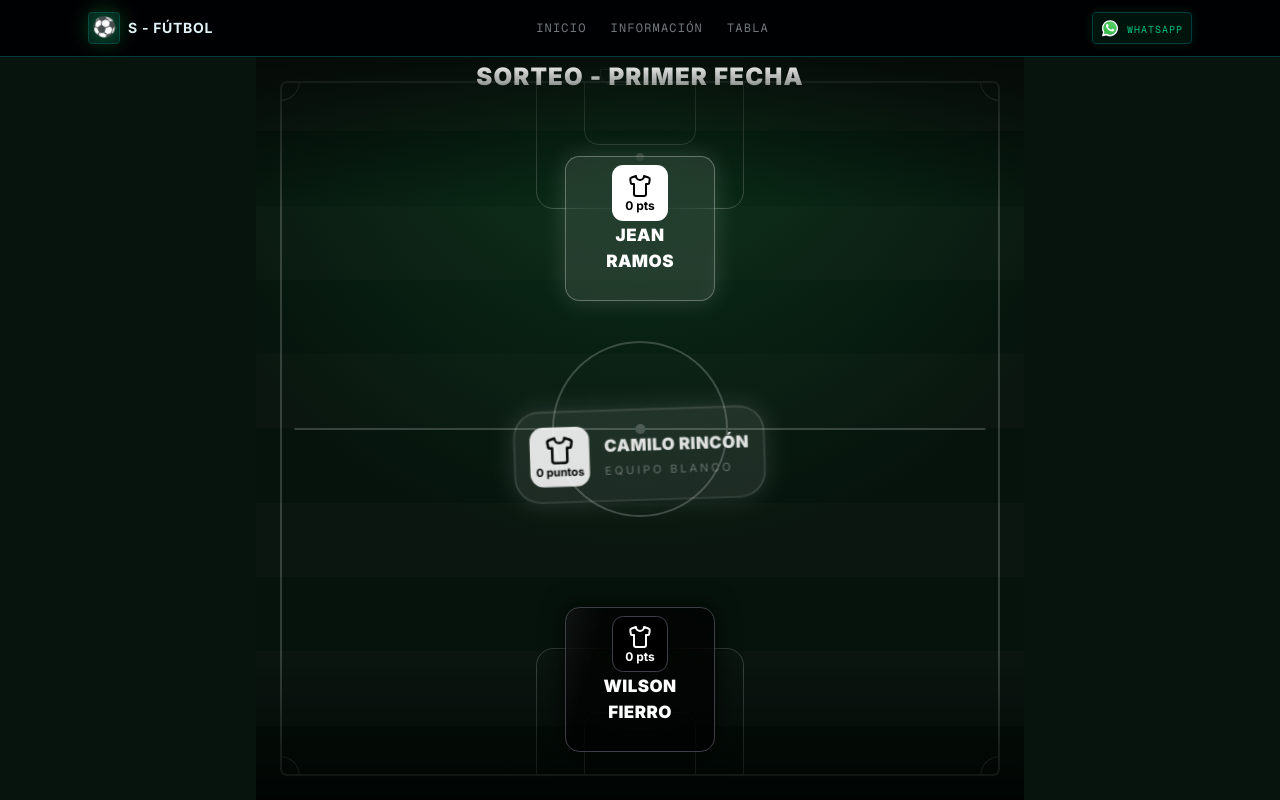
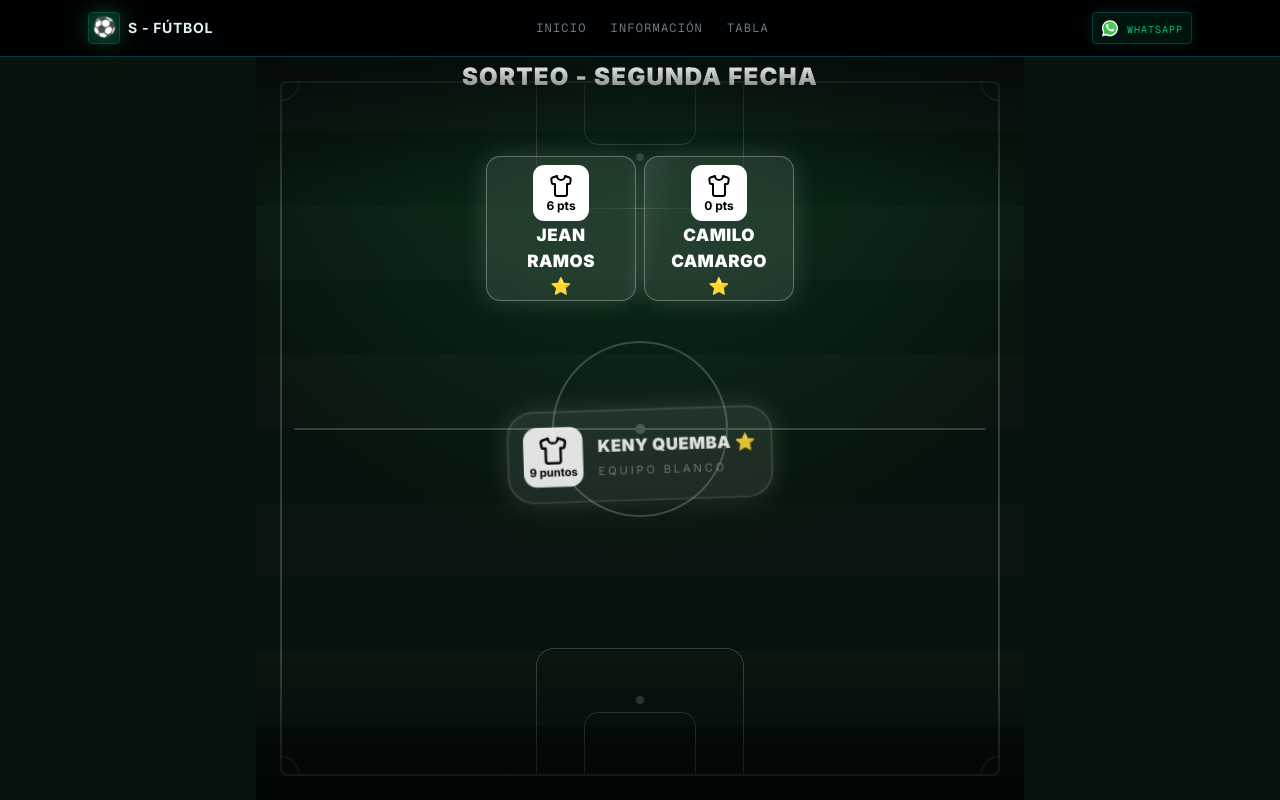
Before and after one commit to Wida7/s-futbol, a Next.js app: page /team-draw in a window 1280 px wide. Built offline with nearby package versions, Linux system fonts and the light colour scheme.

Commit message:
Sorteo fecha 2

```diff
--- a/app/team-draw/data.ts
+++ b/app/team-draw/data.ts
@@ -7,55 +7,120 @@ export interface Player {
 	mvp?: boolean
 }
 
-export const MATCH_ID = 'fecha-1'
-export const tittle = "SORTEO - PRIMER FECHA"
+export const MATCH_ID = 'fecha-2'
+export const tittle = "SORTEO - SEGUNDA FECHA"
 
 export const players: Player[] = [
-	{ id: 1, equipo: 'blanco',
-		nombre: 'Jean Ramos', valoracion: 9.7, puntos: 0, mvp: true },
-
-	{ id: 2, equipo: 'negro',
-		nombre: 'Wilson Fierro', valoracion: 7.0, puntos: 0 },
-
-	{ id: 3, equipo: 'blanco',
-		nombre: 'Camilo Rincón', valoracion: 8.2, puntos: 0 },
-
-	{ id: 4, equipo: 'negro',
-		nombre: 'Sebastián Patiño', valoracion: 7.2, puntos: 0 },
-
-	{ id: 5, equipo: 'blanco',
-		nombre: 'Camilo Camargo', valoracion: 7.8, puntos: 0, mvp: true },
-
-	{ id: 6, equipo: 'negro',
-		nombre: 'Jhon Guzman', valoracion: 7.0, puntos: 0 },
-
-	{ id: 7, equipo: 'blanco',
-		nombre: 'Reinel Capera', valoracion: 7.3, puntos: 0 },
-
-	{ id: 8, equipo: 'negro',
-		nombre: 'Mauricio Amaya', valoracion: 7.0, puntos: 0 },
-
-	{ id: 9, equipo: 'blanco',
-		nombre: 'Freddy', valoracion: 6.0, puntos: 0 },
-
-	{ id: 10, equipo: 'negro',
-		nombre: 'Jeisson Linares', valoracion: 6.8, puntos: 0 },
-
-	{ id: 11, equipo: 'blanco',
-		nombre: 'Andrés Zapata', valoracion: 5.3, puntos: 0 },
-
-	{ id: 12, equipo: 'negro',
-		nombre: 'Keny Quemba', valoracion: 6.5, puntos: 0, mvp: true },
-
-	{ id: 13, equipo: 'blanco',
-		nombre: 'Alexander Rodriguez', valoracion: 4.8, puntos: 0 },
-
-	{ id: 14, equipo: 'negro',
-		nombre: 'Andrés Gómez', valoracion: 5.0, puntos: 0 },
-
-	{ id: 15, equipo: 'blanco',
-		nombre: 'Alex Quiroga', valoracion: 4.5, puntos: 0 },
-
-	{ id: 16, equipo: 'negro',
-		nombre: 'Alejandro Colmenares', valoracion: 4.2, puntos: 0 },
+  {
+    id: 1,
+    nombre: 'Jean Ramos ⭐',
+    puntos: 6,
+    equipo: 'blanco',
+    mvp: true,
+  },
+  {
+    id: 2,
+    nombre: 'Camilo Camargo ⭐',
+	puntos: 0,
+    equipo: 'blanco',
+    mvp: true,
+  },
+  {
+    id: 3,
+    nombre: 'Keny Quemba ⭐',
+    puntos: 9,
+    equipo: 'blanco',
+    mvp: true,
+  },
+  {
+    id: 4,
+    nombre: 'Andrés Zapata',
+    puntos: 6,
+    equipo: 'blanco',
+    mvp: false,
+  },
+  {
+    id: 5,
+    nombre: 'Juan David',
+    puntos: 6,
+    equipo: 'blanco',
+    mvp: false,
+  },
+  {
+    id: 6,
+    nombre: 'Alexander Rodriguez',
+    puntos: 6,
+    equipo: 'blanco',
+    mvp: false,
+  },
+  {
+    id: 7,
+    nombre: 'Alejandro Colmenares ⭐',
+    puntos: 14,
+    equipo: 'blanco',
+    mvp: true,
+  },
+  {
+    id: 8,
+    nombre: 'Brayan Rivero',
+    puntos: 0,
+    equipo: 'blanco',
+    mvp: false,
+  },
+  {
+    id: 9,
+    nombre: 'Wilson Fierro',
+    puntos: 9,
+    equipo: 'negro',
+    mvp: false,
+  },
+  {
+    id: 10,
+    nombre: 'Walter Gomez',
+    puntos: 0,
+    equipo: 'negro',
+    mvp: false,
+  },
+  {
+    id: 11,
+    nombre: 'Jhon Guzman',
+    puntos: 9,
+    equipo: 'negro',
+    mvp: false,
+  },
+  {
+    id: 12,
+    nombre: 'Jeisson Linares',
+    puntos: 9,
+    equipo: 'negro',
+    mvp: false,
+  },
+  {
+    id: 13,
+    nombre: 'Freddy',
+    puntos: 6,
+    equipo: 'negro',
+    mvp: false,
+  },
+  {
+    id: 14,
+    nombre: 'Andrés Gómez',
+    puntos: 9,
+    equipo: 'negro',
+    mvp: false,
+  },
+  {
+    id: 15,
+    nombre: 'Alex Quiroga',
+    puntos: 6,
+    equipo: 'negro',
+    mvp: false,
+  },
+  {
+    id: 16,
+    nombre: 'Kevin Gómez',
+    puntos: 0,
+    equipo: 'negro',
+    mvp: false,
+  },
 ]
```
